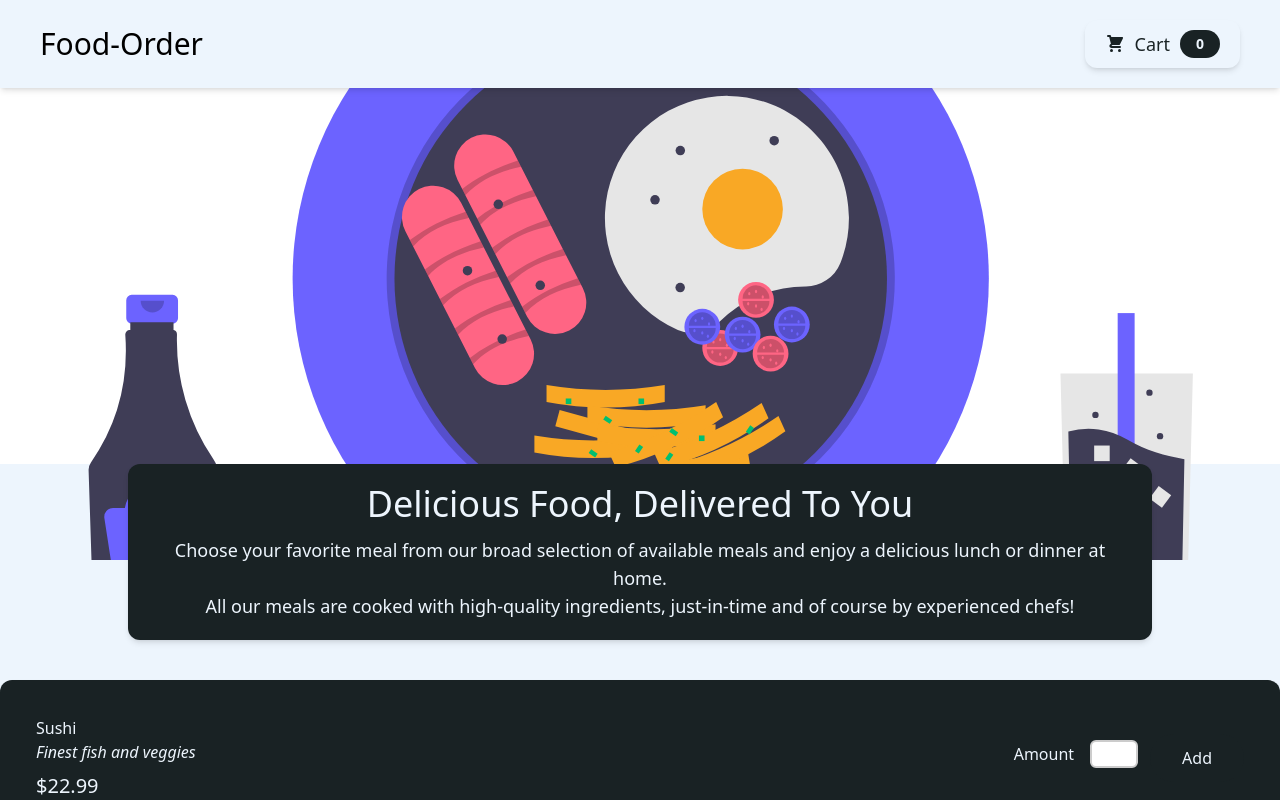
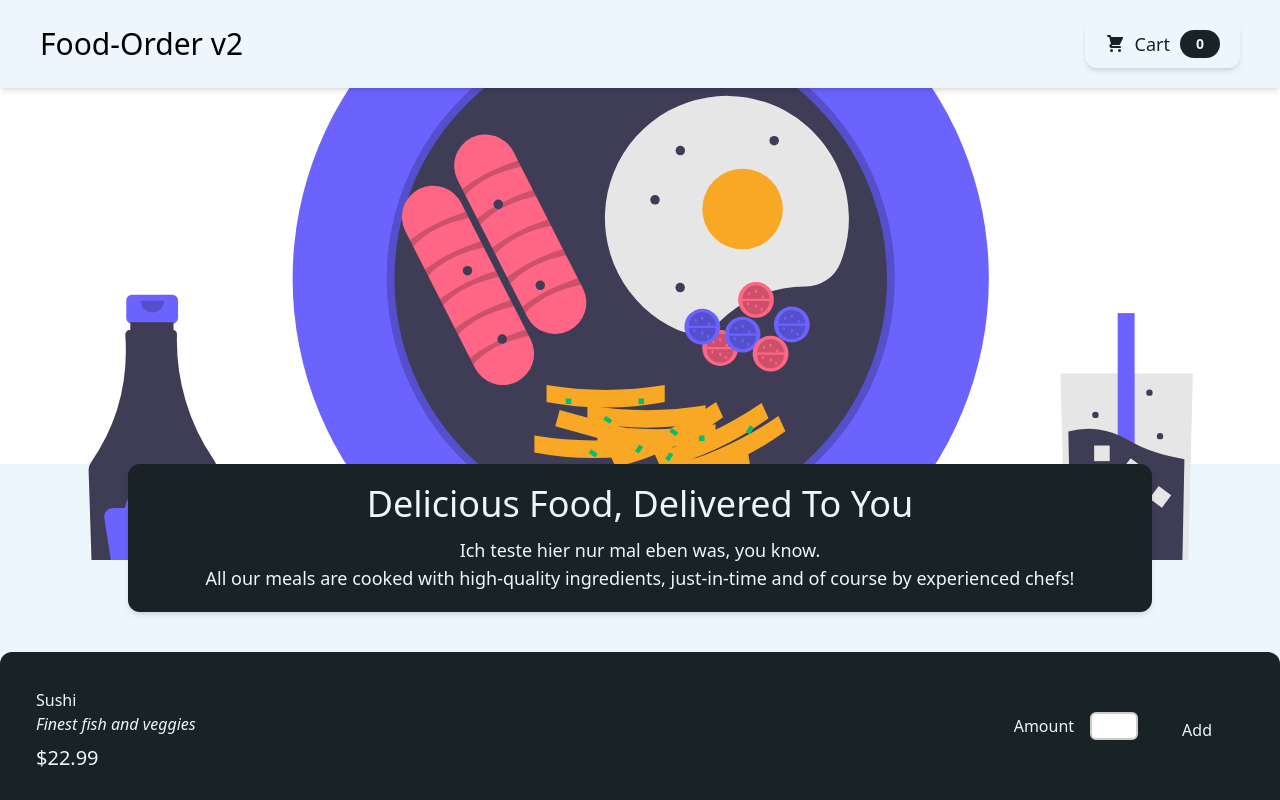
Before and after one commit to ProgrammerOfDeath/food-order-app, a React (Create React App) app: page / in a window 1280 px wide. Shown: the top 800 px of the page. Built offline with nearby package versions, Linux system fonts and the light colour scheme.

Commit message:
test for app hosting

```diff
--- a/src/components/Layout/Header.js
+++ b/src/components/Layout/Header.js
@@ -6,7 +6,7 @@ const Header = (props) => {
     <>
       <header className="px-10 z-10 py-5 fixed top-0 inset-x-0 shadow-md bg-alice-blue dark:bg-charleston-green text-black dark:text-alice-blue">
         <nav className="flex w-full justify-between items-center">
-          <div className="text-3xl">Food-Order</div>
+          <div className="text-3xl">Food-Order v2</div>
           <CartButton onClick={props.onCartClick}></CartButton>
         </nav>
       </header>
--- a/src/components/Meals/MealsSummary.js
+++ b/src/components/Meals/MealsSummary.js
@@ -6,8 +6,7 @@ const MealsSummary = (props) => {
       <Card className="text-center max-w-5xl m-auto w-11/12 relative -mt-24 text-lg">
         <h2 className="text-4xl mb-3">Delicious Food, Delivered To You</h2>
         <p>
-          Choose your favorite meal from our broad selection of available meals
-          and enjoy a delicious lunch or dinner at home.
+          Ich teste hier nur mal eben was, you know.
         </p>
         <p>
           All our meals are cooked with high-quality ingredients, just-in-time and
```
